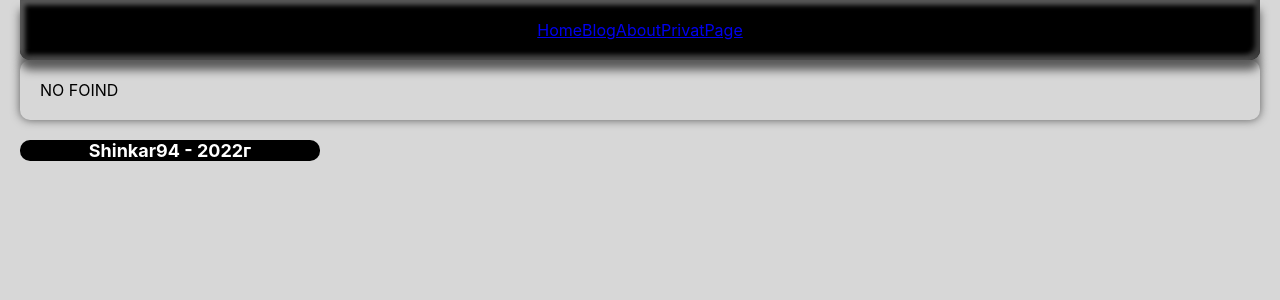
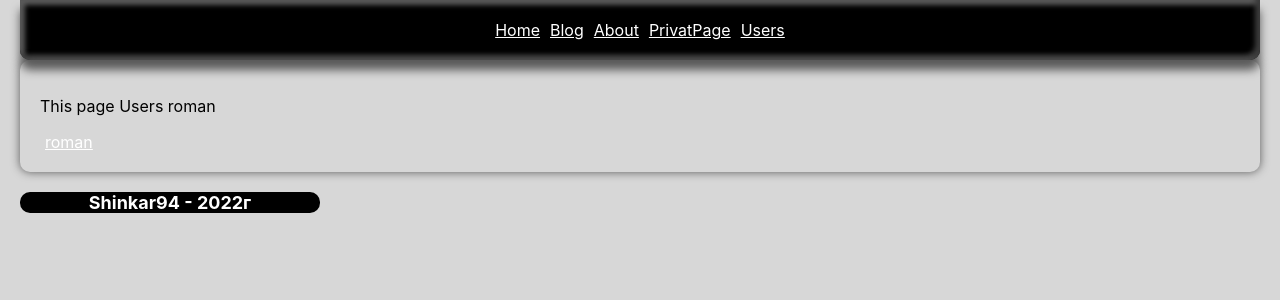
Before and after one commit to Shinkarenko081294/react-route-and-redux-toolkit, a React (Create React App) app: page /userPage in a window 1280 px wide. Shown: the top 300 px of the page. Built offline with nearby package versions, Linux system fonts and the light colour scheme.

Commit message:
test page

```diff
--- a/package.json
+++ b/package.json
@@ -7,6 +7,7 @@
     "@testing-library/jest-dom": "^5.16.5",
     "@testing-library/react": "^13.4.0",
     "@testing-library/user-event": "^13.5.0",
+    "axios": "^0.27.2",
     "react": "^18.2.0",
     "react-dom": "^18.2.0",
     "react-router-dom": "^6.4.1",
--- a/src/App.js
+++ b/src/App.js
@@ -12,6 +12,7 @@ import { Createpost } from './pages/Createpost';
 import { Loginpage } from './pages/LoginPage';
 import { RequireAuth } from './components/hoc/RequireAuth';
 import { AuthProvider } from './components/hoc/AuthProvider';
+import { UserPages } from './pages/UserPages';
 
 function App() {
   return (
@@ -25,6 +26,7 @@ function App() {
           <Route path="posts" element={<Blogpage />} />
           <Route path="posts/:id" element={<Singelpage />} />
           <Route path="auth" element={<Loginpage />} />
+          <Route path="userPage" element={<UserPages />} />
           <Route path="create" element={
               <RequireAuth>
                 <Createpost />
--- a/src/components/Layout.jsx
+++ b/src/components/Layout.jsx
@@ -10,6 +10,7 @@ const Layout = () =>{
             <CustomLink to="/posts">Blog</CustomLink>
             <CustomLink to="/about">About</CustomLink>
             <CustomLink to="/create">PrivatPage</CustomLink>
+            <CustomLink to="/userPage">Users</CustomLink>
         </header>
         <main className={styleLayout.container}>
             <Outlet />
--- a/src/components/Layout.module.css
+++ b/src/components/Layout.module.css
@@ -26,3 +26,7 @@ header{
     border-radius: 10px;
     margin-top: 20px;
 }
+a{
+    color: rgb(255,255,255);
+    padding: 0px 5px;
+}
--- a/src/pages/Homepage.jsx
+++ b/src/pages/Homepage.jsx
@@ -5,6 +5,7 @@ const Homepage = () => {
         <div>
             <h1>THISHOMEPAGE</h1>
             <h3>Get started with React-Router 6</h3>
+            {/* <p>Проверка входа id USER ({id == null ? id : "no ID"})</p> */}
             <p>Ссылка на уроки <a href="https://www.youtube.com/c/%D0%9C%D0%B8%D1%85%D0%B0%D0%B8%D0%BB%D0%9D%D0%B5%D0%BF%D0%BE%D0%BC%D0%BD%D1%8F%D1%89%D0%B8%D0%B9">Тут</a> </p>
             <p>Lorem, ipsum dolor sit amet consectetur adipisicing elit. Praesentium est voluptate nostrum? Veritatis, deleniti eveniet minus necessitatibus eius sed veniam deserunt numquam quibusdam? Sequi totam numquam aliquam aut obcaecati ab.</p>
             <Link to="/">home</Link>
--- /dev/null
+++ b/src/pages/UserPages.jsx
@@ -0,0 +1,20 @@
+import { Link } from 'react-router-dom';
+import * as axios from 'axios';
+
+
+const UserPages = (props) =>{
+    let test = "roman";
+
+    return(
+        <div>
+            <p>This page Users {test}</p>
+            {
+                <Link to={'/profile/' + 2112}>
+                   roman
+                </Link>
+            }
+        </div>
+    )
+}
+
+export {UserPages};
```
Also changed, not shown: 1 other file (tests, documents, lock files or other folders).
